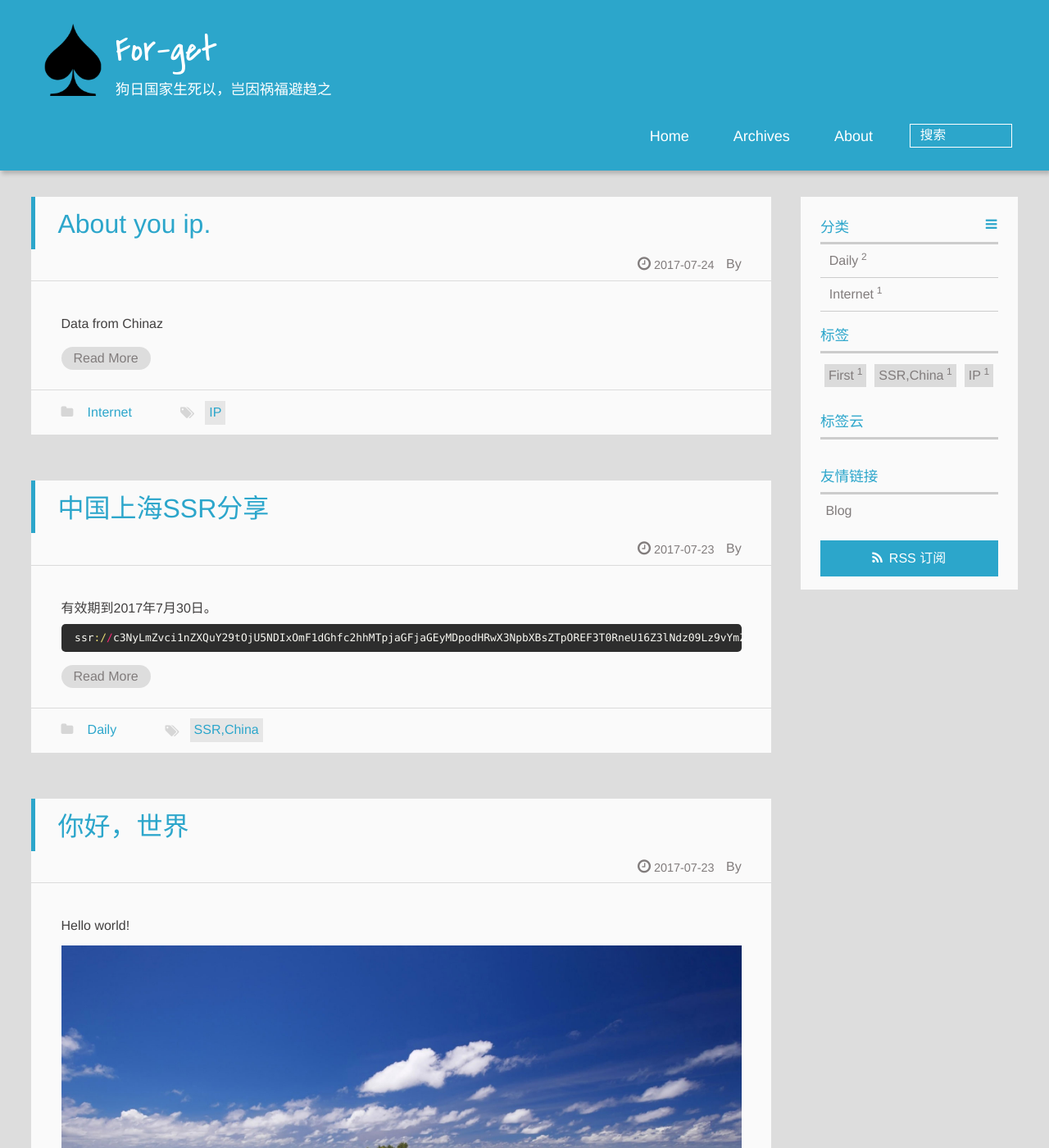
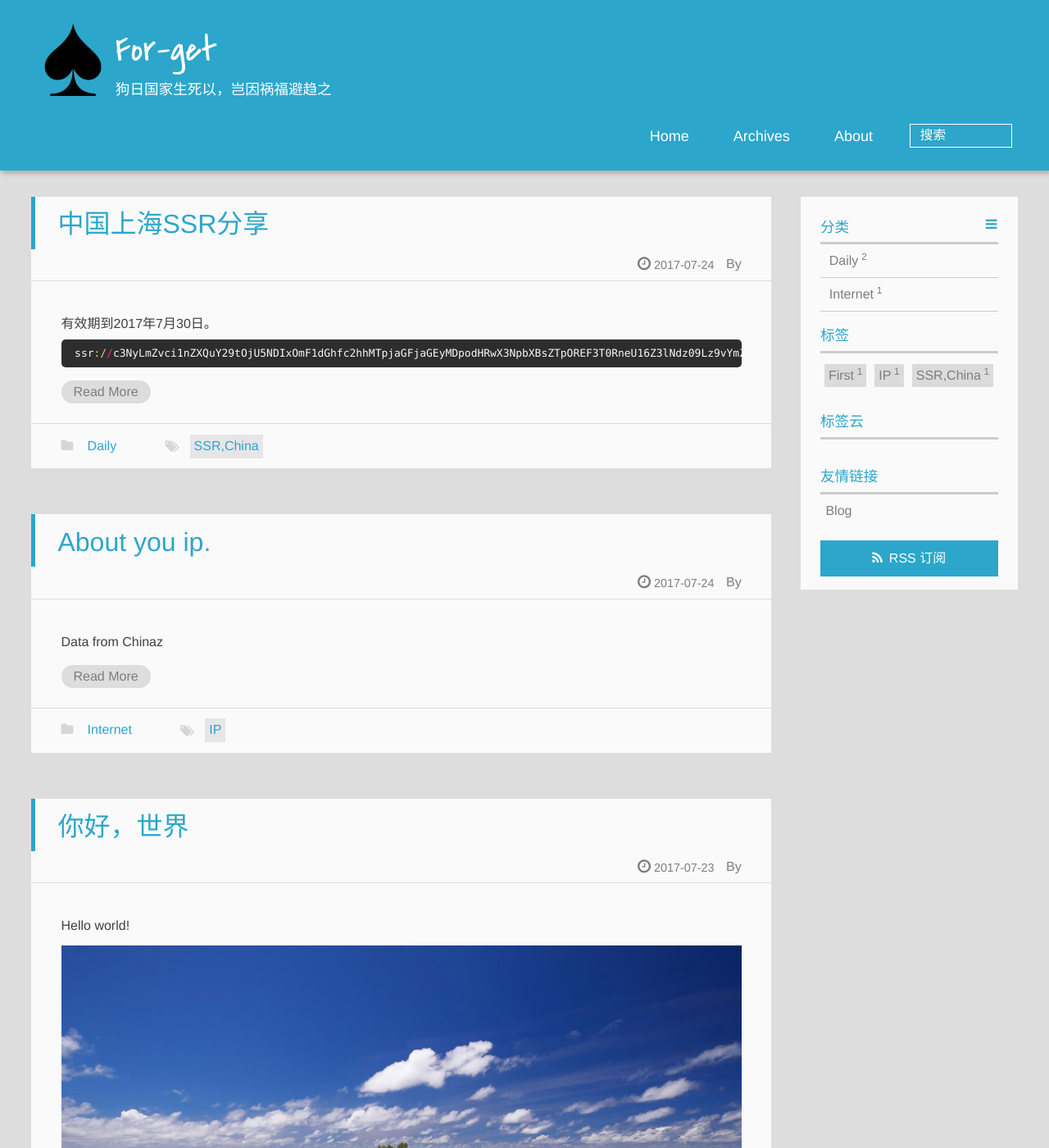
Before and after one commit to for-got/for-got.github.io, a Jekyll site: the page built from index.html, in a window 1280 px wide and 1400 px high. Shown: the whole window at 82% size. Built offline with Jekyll 4.4.1, drawn with Linux system fonts in a browser that asks for light colours; Markdown is read by kramdown in place of the engine named in the settings; the list of posts is cut into pages by our own code; comment, search, counter and statistics services are not loaded.

Commit message:
Update 2017-07-24-SSR-share.md

```diff
--- a/_posts/2017-07-24-SSR-share.md
+++ b/_posts/2017-07-24-SSR-share.md
@@ -1,6 +1,6 @@
 ---
 title:  中国上海SSR分享
-date: 2017-07-23 21:22:06
+date: 2017-07-24 22:40:06
 tags: SSR,China
 categories:
 - Daily
```
